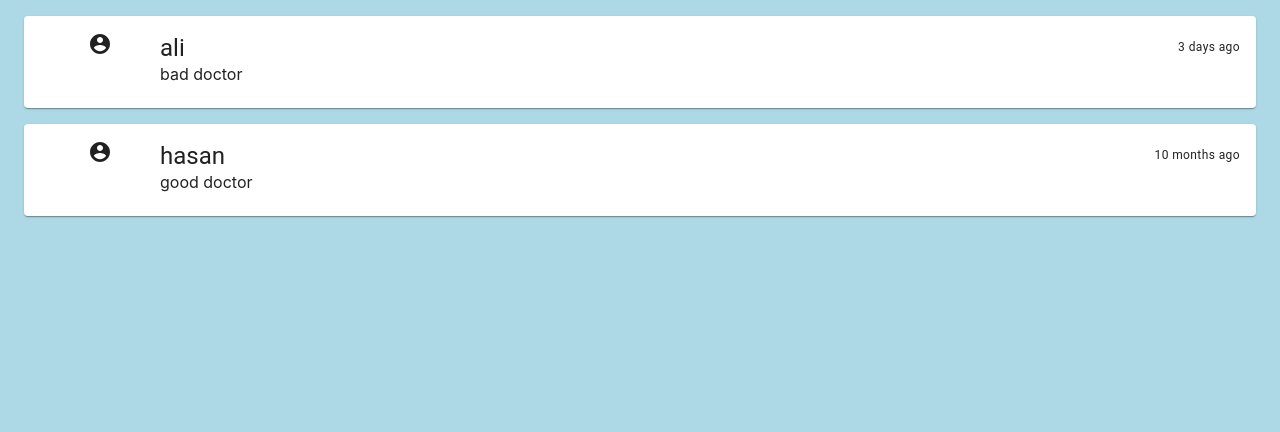
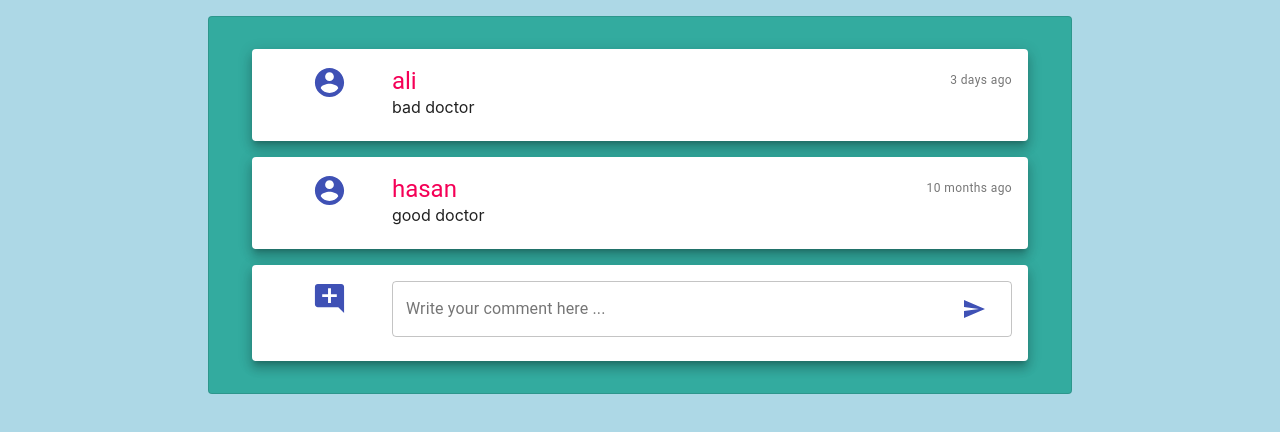
Before and after one commit to Tahlil-992/bugophobia.front-end, a React (Create React App) app: page /comment in a window 1280 px wide. Shown: the top 432 px of the page. Built offline with nearby package versions, Linux system fonts and the light colour scheme; sample sign-in values are in the browser's storage.

Commit message:
add comment UI implemented + added call api function for comment creation

```diff
--- /dev/null
+++ b/src/views/pages/commentSection/AddComment.js
@@ -0,0 +1,56 @@
+import React from "react";
+import { callAPIHandler } from "../../../core/modules/refreshToken";
+import CardContent from "@material-ui/core/CardContent";
+import Card from "@material-ui/core/Card";
+import Grid from "@material-ui/core/Grid";
+import Box from "@material-ui/core/Box";
+import AddCommentIcon from '@material-ui/icons/AddComment';
+import SendIcon from '@material-ui/icons/Send';
+import TextField from "@material-ui/core/TextField";
+import InputAdornment from "@material-ui/core/InputAdornment";
+import { IconButton } from "@material-ui/core";
+
+const callCreateCommentAPI = async ({ doctor_username, comment_content }, isRemembered) => {
+    try {
+        const response = await callAPIHandler({ method: "POST", data: { doctor: doctor_username, comment_text: comment_content }, url: "/profile/comment/" }, true, isRemembered);
+        return response;
+    }
+    catch (e) {
+        throw e;
+    }
+}
+
+export const AddComment = ({ doctor_username = "" }) => {
+
+    return (
+        <Card raised style={{ maxWidth: "90%", margin: "auto", marginTop: "1em", marginBottom: "1em" }}>
+            <CardContent>
+                <Grid container>
+                    <Grid item xs={2}>
+                        <Box display="flex" alignItems="center" justifyContent="center">
+                            <AddCommentIcon color="primary" fontSize="large"/>
+                        </Box>
+                    </Grid>
+                    <Grid item xs={10}>
+                        <TextField
+                            variant="outlined"
+                            fullWidth
+                            id="add-comment"
+                            label="Write your comment here ..."
+                            name="add-comment"
+                            multiline
+                            InputProps={{
+                                endAdornment: (
+                                    <InputAdornment position="end">
+                                        <IconButton color="primary">
+                                            <SendIcon />
+                                        </IconButton>
+                                    </InputAdornment>)
+                            }}
+                        />
+                    </Grid>
+                </Grid>
+            </CardContent>
+        </Card>
+    );
+}
--- a/src/views/pages/commentSection/CommentFragment.js
+++ b/src/views/pages/commentSection/CommentFragment.js
@@ -2,13 +2,15 @@ import CardContent from "@material-ui/core/CardContent";
 import Card from "@material-ui/core/Card";
 import React from "react";
 import { Comment } from "./comment";
+import { AddComment } from "./AddComment";
+import Paper from "@material-ui/core/Paper"
 
 export const CommentFragment = ({ comments }) => {
     return (
-        <>
+        <Paper style={{maxWidth:"70%", margin:"auto", padding:"1em 0", marginTop:"1em", backgroundColor:"#33ab9f"}} variant="outlined">
         {comments.map(comment => {
             return (
-                <Card style={{marginTop:"1em"}}>
+                <Card raised style={{maxWidth:"90%", margin:"auto", marginTop:"1em" }}>
 
                     <CardContent>
                         <Comment commentInfo={comment.info}/>
@@ -16,6 +18,7 @@ export const CommentFragment = ({ comments }) => {
                 </Card>
             )
         })}
-        </>
+        <AddComment/>
+        </Paper>
     );
 }
--- a/src/views/pages/commentSection/comment.js
+++ b/src/views/pages/commentSection/comment.js
@@ -1,19 +1,18 @@
 import React from 'react';
-import { makeStyles } from '@material-ui/core/styles';
-import Card from '@material-ui/core/Card';
-import CardActions from '@material-ui/core/CardActions';
-import CardContent from '@material-ui/core/CardContent';
-import Button from '@material-ui/core/Button';
+// import Card from '@material-ui/core/Card';
+// import CardActions from '@material-ui/core/CardActions';
+// import CardContent from '@material-ui/core/CardContent';
+// import Button from '@material-ui/core/Button';
 import Typography from '@material-ui/core/Typography';
 import Grid from '@material-ui/core/Grid';
 import { Box } from '@material-ui/core';
 import AccountCircleIcon from '@material-ui/icons/AccountCircle';
 
-const useStyles = makeStyles({
-    root: {
-        minWidth: 275,
-    },
-});
+// const useStyles = makeStyles({
+//     root: {
+//         minWidth: 275,
+//     },
+// });
 
 export const Comment = ({ commentInfo }) => {
 
@@ -22,24 +21,26 @@ export const Comment = ({ commentInfo }) => {
 
     return (
         <Grid container>
-            <Box flex={1} display="flex" alignItems="flex-start" justifyContent="center">
-                <AccountCircleIcon/>
-            </Box>
-            <Box flex={9}>
+            <Grid item xs={12} md={2}>
+                <Box display="flex" alignItems="center" justifyContent="center">
+                    <AccountCircleIcon color="primary" fontSize="large"/>
+                </Box>
+            </Grid>
+            <Grid item xs={12} md={10}>
                 <Box display="flex" justifyContent="space-between" alignItems="center">
-                    <Typography variant="h5">
+                    <Typography variant="h5" color="secondary">
                         {user}
                     </Typography>
-                    <Typography variant="caption">
+                    <Typography variant="caption" color={"textSecondary"}>
                         {time}
                     </Typography>
                 </Box>
                 <Box>
-                    <Typography variant="p">
+                    <Typography variant="p" color={"textPrimary"}>
                         {content}
                     </Typography>
                 </Box>
-            </Box>
+            </Grid>
         </Grid>
     );
 }
```
